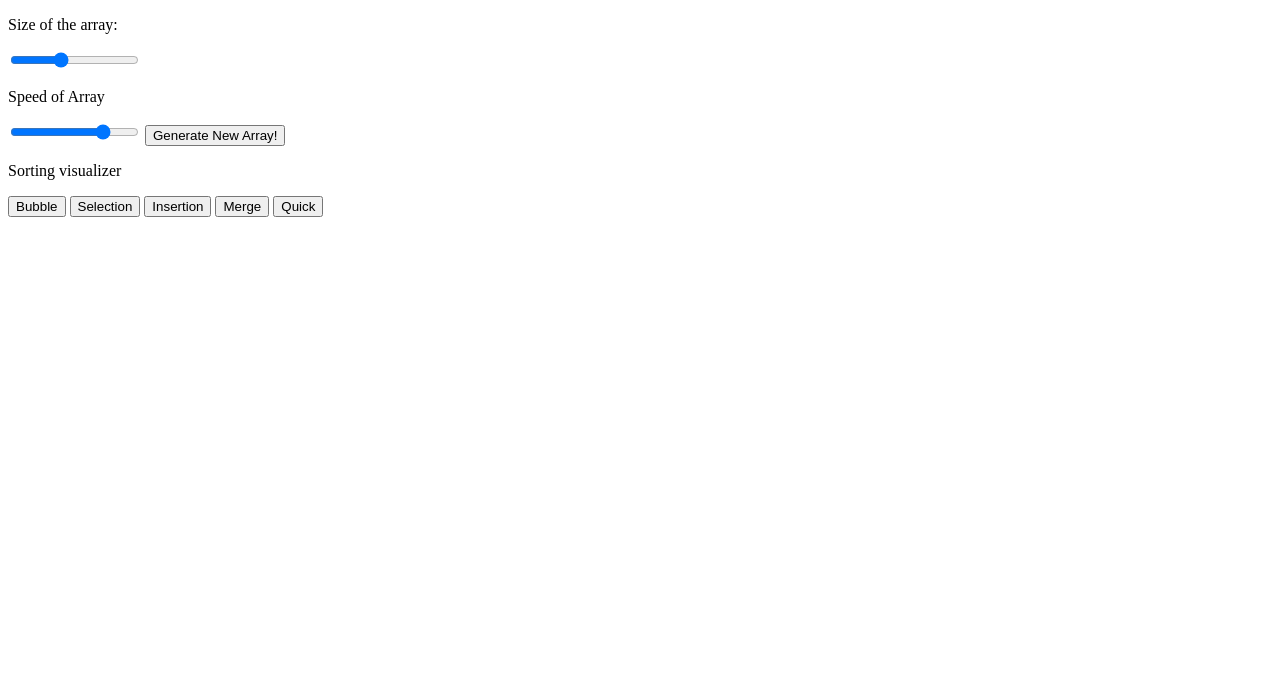
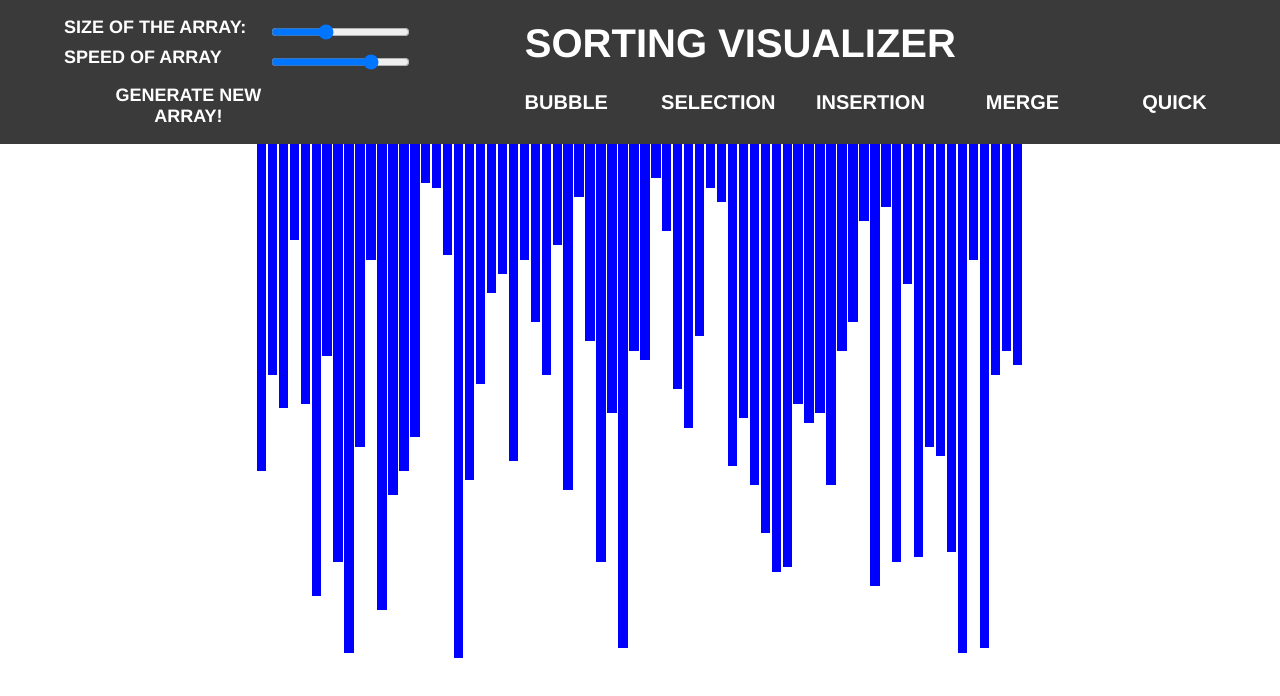
Before and after one commit to swapnoneel2301/Sorting-Visualisation, a plain HTML site: page index.html in a window 1280 px wide. Drawn offline with Linux system fonts and the light colour scheme.

Commit message:
Modified in index.html

```diff
--- a/index.html
+++ b/index.html
@@ -6,7 +6,7 @@
 <html>
 <head>
 	<title>Sorting visualizer</title>
-	<link rel="stylesheet" type="text/css" href="Sorting_Algo.css">
+	<link rel="stylesheet" type="text/css" href="SortingAlgo.css">
 </head>
 
 
```
